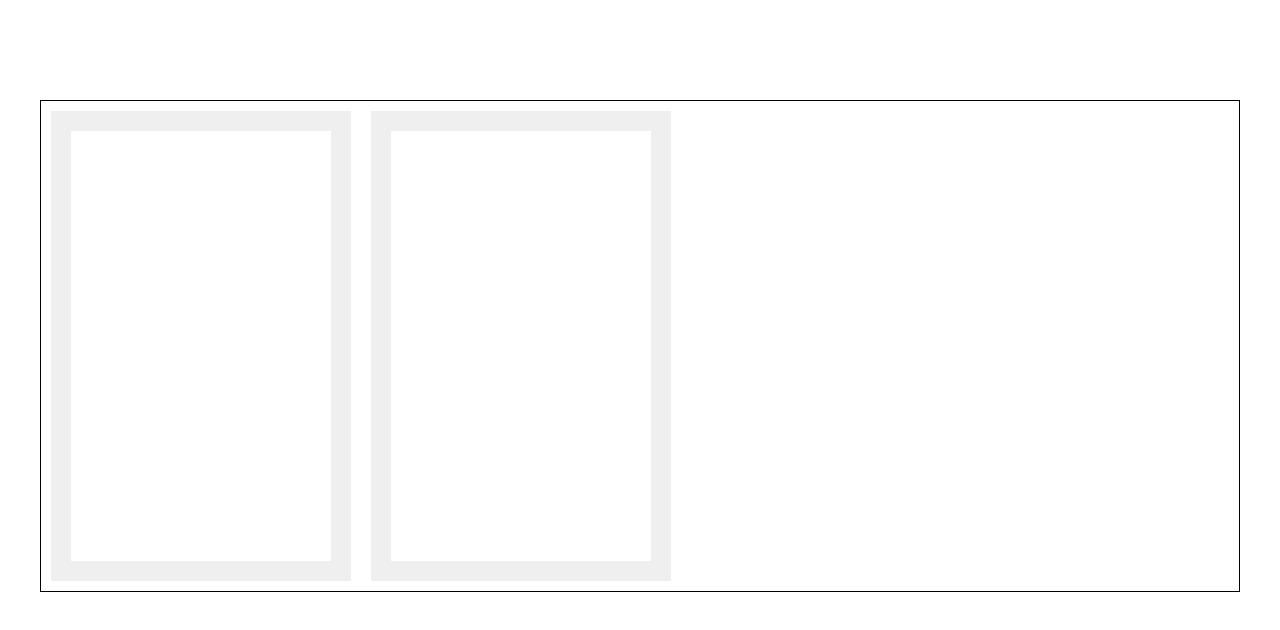
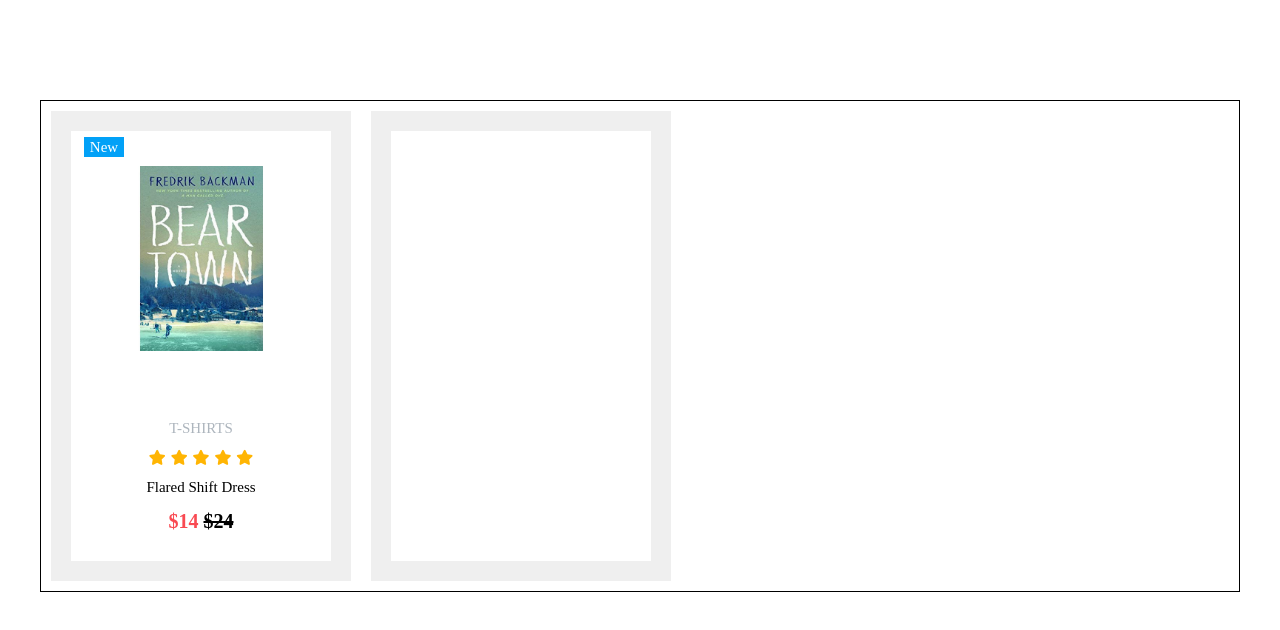
Before and after one commit to alexkulikov101/expert-soft-markup-test, a plain HTML site: page index.html in a window 1280 px wide. Drawn offline with Linux system fonts and the light colour scheme.

Commit message:
feat: make first item

```diff
--- a/css/style.css
+++ b/css/style.css
@@ -5,7 +5,7 @@ body {
   line-height: 24px;
   margin: 0;
   padding: 0;
-  color: #cdcdcd;
+  color: #000;
 }
 
 html {
@@ -72,10 +72,88 @@ img {
 }
 
 .item-one {
+  position: relative;
   width: 300px;
   height: 470px;
   border: 20px solid #efefef;
   margin-right: 20px;
+  display: flex;
+  flex-direction: column;
+  align-items: center;
+  transition: all 0.4s;
+}
+.item-one::before{
+  position: absolute;
+  display: flex;
+  align-items: center;
+  justify-content: center;
+  content:"New";
+  top: 6px;
+  left: 13px;
+  width: 40px;
+  height: 20px;
+  color: #fff;
+  background-color: #02a1f7;
+}
+.item-one:hover{
+  cursor: pointer;
+  opacity: 0.8;
+  border: 20px solid #adb5bd;
+}
+
+.item-one__img {
+  width: 185px;
+  height: 265px;
+  padding-top: 35px;
+  margin: 0 auto;
+  margin-bottom: 20px;
+
+}
+
+.item-one__category {
+  display: block;
+  width: 80px;
+  color: #adb5bd;
+  margin: 0 auto;
+  margin-bottom: 10px;
+  text-align: center;
+  text-transform: uppercase;
+  transition: all 0.5s;
+}
+
+.item-one__category:hover {
+  text-decoration: underline;
+  color: #000;
+
+}
+
+
+.rating {
+  display: flex;
+  justify-content: center;
+  margin: 0 auto;
+  margin-bottom: 10px;
+}
+
+.rating__item {
+  color: #ffb503;
+}
+
+.rating__item:not(:last-child) {
+  margin-right: 5px;
+}
+
+.item-one__caption {
+  margin-bottom: 10px;
+}
+.price{
+  font-size: 20px;
+}
+.price__new{
+  color: #f94a52;
+}
+.price__old{
+  text-decoration: line-through;
 }
 
 .item-two {
--- a/index.html
+++ b/index.html
@@ -6,13 +6,40 @@
     <meta http-equiv="X-UA-Compatible" content="ie=edge" />
     <title>Card itemst</title>
     <link rel="stylesheet" href="css/normalize.css" />
+    <link
+      rel="stylesheet"
+      href="https://use.fontawesome.com/releases/v5.8.1/css/all.css"
+      integrity="sha384-50oBUHEmvpQ+1lW4y57PTFmhCaXp0ML5d60M1M7uH2+nqUivzIebhndOJK28anvf"
+      crossorigin="anonymous"
+    />
     <link rel="stylesheet" href="css/style.css" />
   </head>
   <body>
     <section class="catalog container">
       <h2 class="visually-hidden">Card items</h2>
       <ul class="catalog__list">
-        <li class="catalog__item item-one"></li>
+        <li class="catalog__item item-one">
+          <p class="item-one__img">
+            <img
+              class="item-one__picture"
+              src="img/bear-town.jpg"
+              alt="album cover bear-town"
+            />
+          </p>
+          <a href="#" class="item-one__category">t-shirts</a>
+          <div class="item-one__rating rating">
+            <i class="fas fa-star rating__item"></i>
+            <i class="fas fa-star rating__item"></i>
+            <i class="fas fa-star rating__item"></i>
+            <i class="fas fa-star rating__item"></i>
+            <i class="fas fa-star rating__item"></i>
+          </div>
+          <span class="item-one__caption">Flared Shift Dress</span>
+          <p class="item-one__price price">
+            <b class="price__new">$14</b>
+            <b class="price__old">$24</b>
+          </p>
+        </li>
         <li class="catalog__item item-two"></li>
       </ul>
     </section>
```
